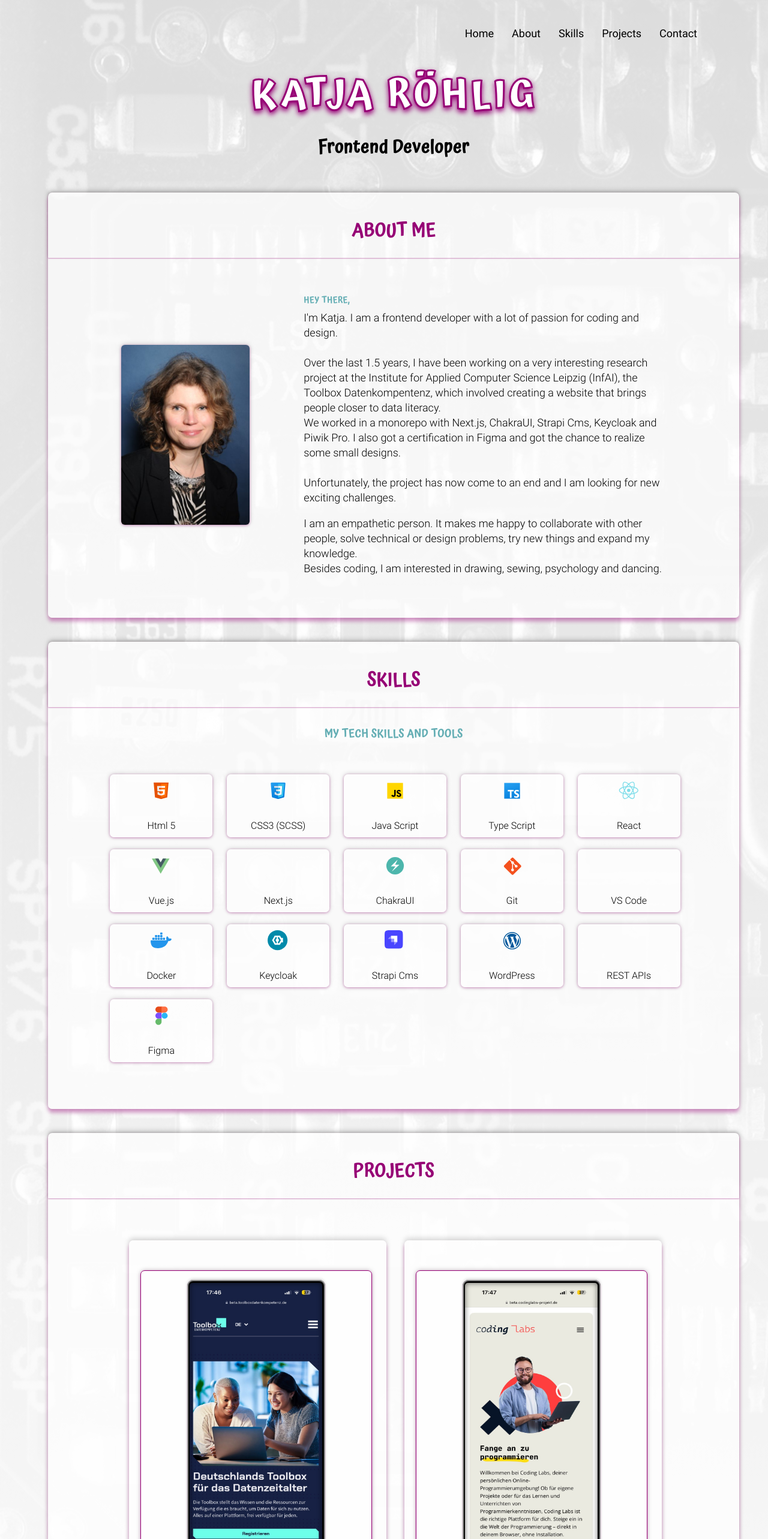
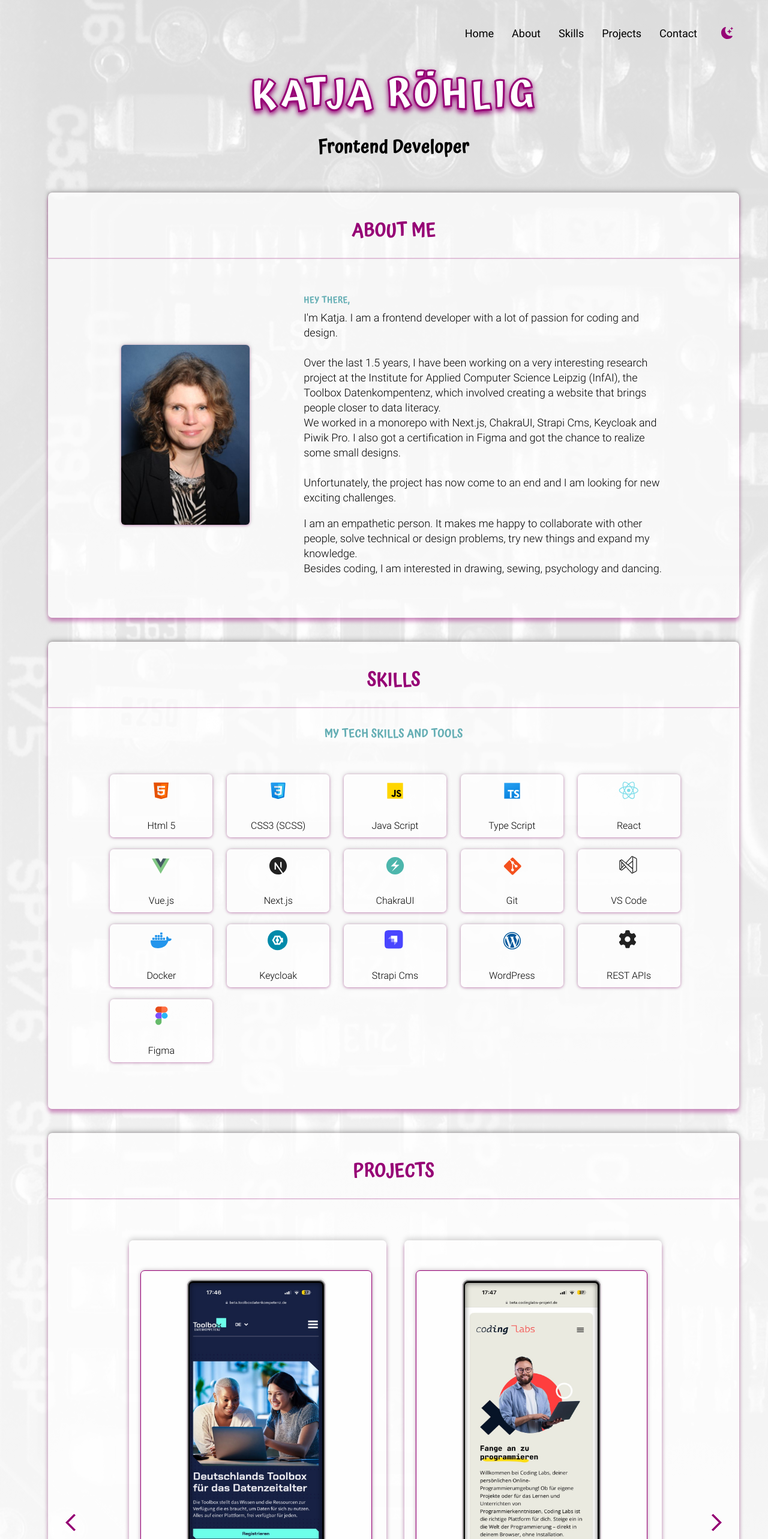
Before and after one commit to katja-roehlig/portfolio, a Vue app: page / in a window 1280 px wide. Shown: the top 2566 px of the page at 60% size. Built offline with nearby package versions, Linux system fonts and the light colour scheme.

Commit message:
change color

```diff
--- a/src/App.vue
+++ b/src/App.vue
@@ -56,7 +56,7 @@ onBeforeUnmount(() => {
   --bg-color-light: rgba(255, 255, 255, 0.6);
   --drop-shadow-color: rgba(150, 1, 117);
 
-  --icon-color: transparent;
+  --icon-color: #212121;
   --heading-color: rgb(150, 1, 117);
   --h4-color: /* rgb(151, 104, 136); */ hsl(185, 35%, 55%);
   --h3-color: rgb(150, 1, 117);
--- a/src/components/About.vue
+++ b/src/components/About.vue
@@ -62,8 +62,8 @@ function readMore(): void {
 </template>
 <style scoped>
 .foldout-arrow {
-  border-left-color: var(--icon-color);
-  border-top-color: var(--icon-color);
+  border-left-color: var(--h3-color);
+  border-top-color: var(--h3-color);
 }
 .arrow-down {
   display: block;
@@ -124,11 +124,15 @@ function readMore(): void {
   .about__foto {
     height: 25rem;
   }
+
+  .arrow-down {
+    display: none;
+  }
+}
+
+@media (min-width: 960px) {
   .foldout {
     display: block;
-  }
-  .arrow-down {
-    display: none;
   }
 }
 
--- a/src/components/Contact.vue
+++ b/src/components/Contact.vue
@@ -56,8 +56,8 @@ import Github from "./icons/Github.vue";
 }
 .contact__icon {
   width: 2rem;
-  color: var(--icon-color);
-  fill: var(--icon-color);
+  color: var(--h3-color);
+  fill: var(--h3-color);
 }
 
 .contact__location {
--- a/src/components/Navigation.vue
+++ b/src/components/Navigation.vue
@@ -91,7 +91,7 @@ function getMediaPreference() {
   cursor: pointer;
 }
 .nav__menu {
-  fill: var(--icon-color);
+  fill: var(--h3-color);
   width: 2rem;
 }
 .nav__container {
@@ -107,7 +107,7 @@ function getMediaPreference() {
 }
 .nav__link:hover {
   background-color: var(--bg-color);
-  color: var(--icon-color);
+  color: var(--h3-color);
   transform: scale(1.2);
 }
 .nav__mode {
@@ -132,7 +132,7 @@ function getMediaPreference() {
   left: 0;
   margin: 0;
   padding-inline-start: 0px;
-  background-color: var(--icon-color);
+  background-color: var(--h3-color);
   color: rgb(var(--bg-color));
   z-index: 1;
 }
@@ -152,7 +152,7 @@ function getMediaPreference() {
   right: 0;
   padding: 0.2rem 1.2rem;
   background-color: rgb(234, 232, 232);
-  color: var(--icon-color);
+  color: var(--h3-color);
   font-size: 1.8rem;
   font-family: "AtmaMed";
   border-radius: 0rem 0rem 0rem 0.5rem;
--- a/src/components/icons/ArrowDown.vue
+++ b/src/components/icons/ArrowDown.vue
@@ -7,8 +7,8 @@
   width: 1.2rem;
   height: 1.2rem;
   border-radius: 0.2rem;
-  border-left: 3px solid var(--icon-color);
-  border-bottom: 3px solid var(--icon-color);
+  border-left: 3px solid var(--h3-color);
+  border-bottom: 3px solid var(--h3-color);
   transform: rotate(-45deg);
 }
 </style>
--- a/src/components/icons/ArrowLeft.vue
+++ b/src/components/icons/ArrowLeft.vue
@@ -7,8 +7,8 @@
   width: 1.2rem;
   height: 1.2rem;
   border-radius: 0.2rem;
-  border-left: 3px solid var(--icon-color);
-  border-top: 3px solid var(--icon-color);
+  border-left: 3px solid var(--h3-color);
+  border-top: 3px solid var(--h3-color);
   transform: rotate(-45deg);
   margin-left: 1rem;
 }
--- a/src/components/icons/ArrowRight.vue
+++ b/src/components/icons/ArrowRight.vue
@@ -7,8 +7,8 @@
   width: 1.2rem;
   height: 1.2rem;
   border-radius: 0.2rem;
-  border-right: 3px solid var(--icon-color);
-  border-top: 3px solid var(--icon-color);
+  border-right: 3px solid var(--h3-color);
+  border-top: 3px solid var(--h3-color);
   transform: rotate(45deg);
   margin-right: 1rem;
 }
--- a/src/components/icons/DarkIcon.vue
+++ b/src/components/icons/DarkIcon.vue
@@ -3,7 +3,7 @@
     xmlns="http://www.w3.org/2000/svg"
     width="20"
     height="20"
-    fill="var(--icon-color)"
+    fill="var(--h3-color)"
     class="bi bi-moon-stars-fill"
     viewBox="0 0 16 16"
   >
--- a/src/components/icons/LightIcon.vue
+++ b/src/components/icons/LightIcon.vue
@@ -3,7 +3,7 @@
     xmlns="http://www.w3.org/2000/svg"
     width="20"
     height="20"
-    fill="var(--icon-color)"
+    fill="var(--h3-color)"
     class="bi bi-brightness-high-fill"
     viewBox="0 0 16 16"
   >
```
